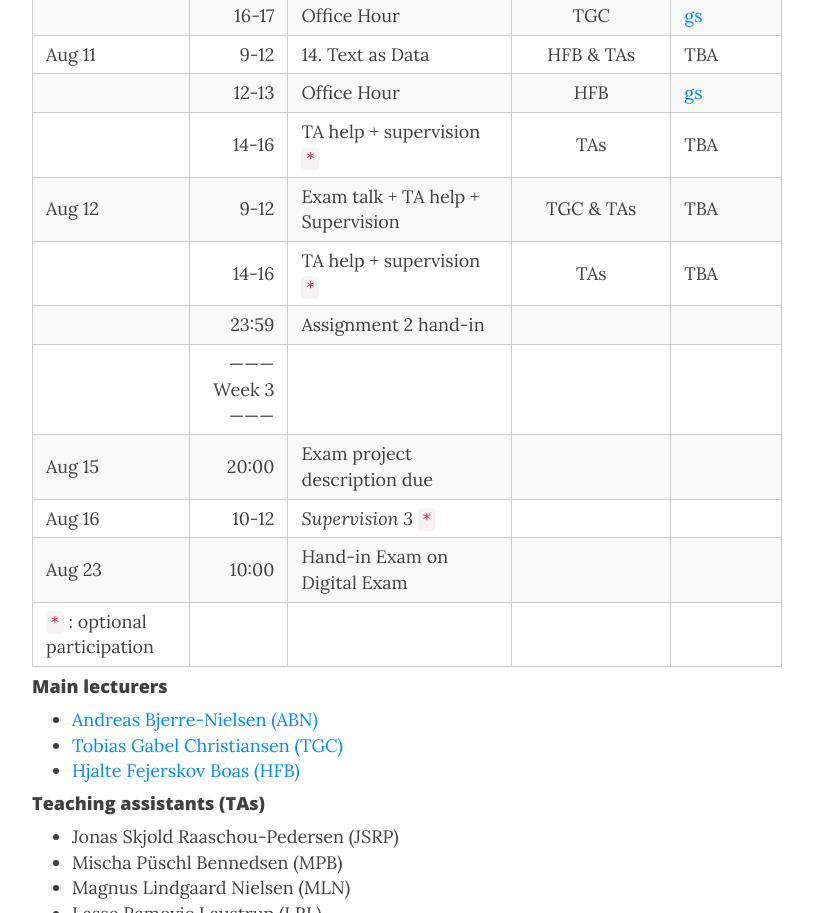
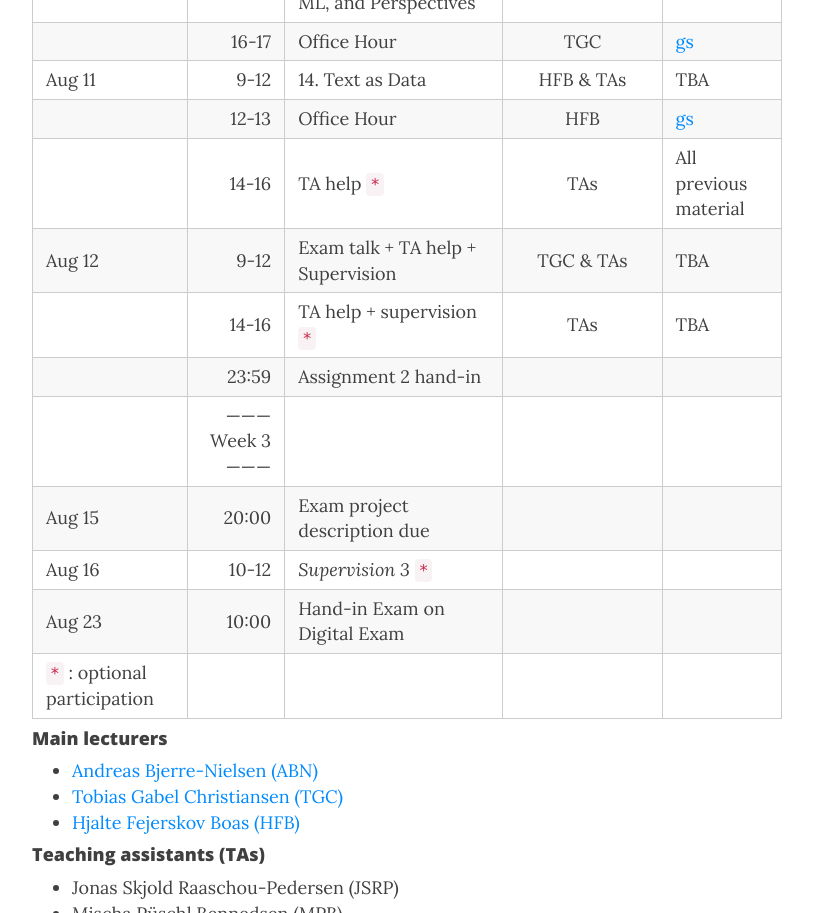
Before and after one commit to isdsucph/isds2022, a plain HTML site: page docs/page/timeplan/index.html in a window 1280 px wide. Shown: the part 2295-3208 px from the top of the page, without its empty margins (233-1046 px from the left). Drawn offline with nearby package versions, Linux system fonts and the light colour scheme; some packages are replaced by stand-ins of ours; a script that the page names is missing.

Commit message:
Update TA help 14-16 Aug 11

```diff
--- a/docs/page/timeplan/index.html
+++ b/docs/page/timeplan/index.html
@@ -513,9 +513,9 @@ Morning session (9-12): 9-10 Live lecture, 10-12 Notebook with integrated lectur
 <tr>
 <td></td>
 <td style="text-align:right">14-16</td>
-<td>TA help + supervision <code>*</code></td>
+<td>TA help <code>*</code></td>
 <td style="text-align:center">TAs</td>
-<td style="text-align:left">TBA</td>
+<td style="text-align:left">All previous material</td>
 </tr>
 <tr>
 <td>Aug 12</td>
```
Also changed, not shown: 1 other file.
